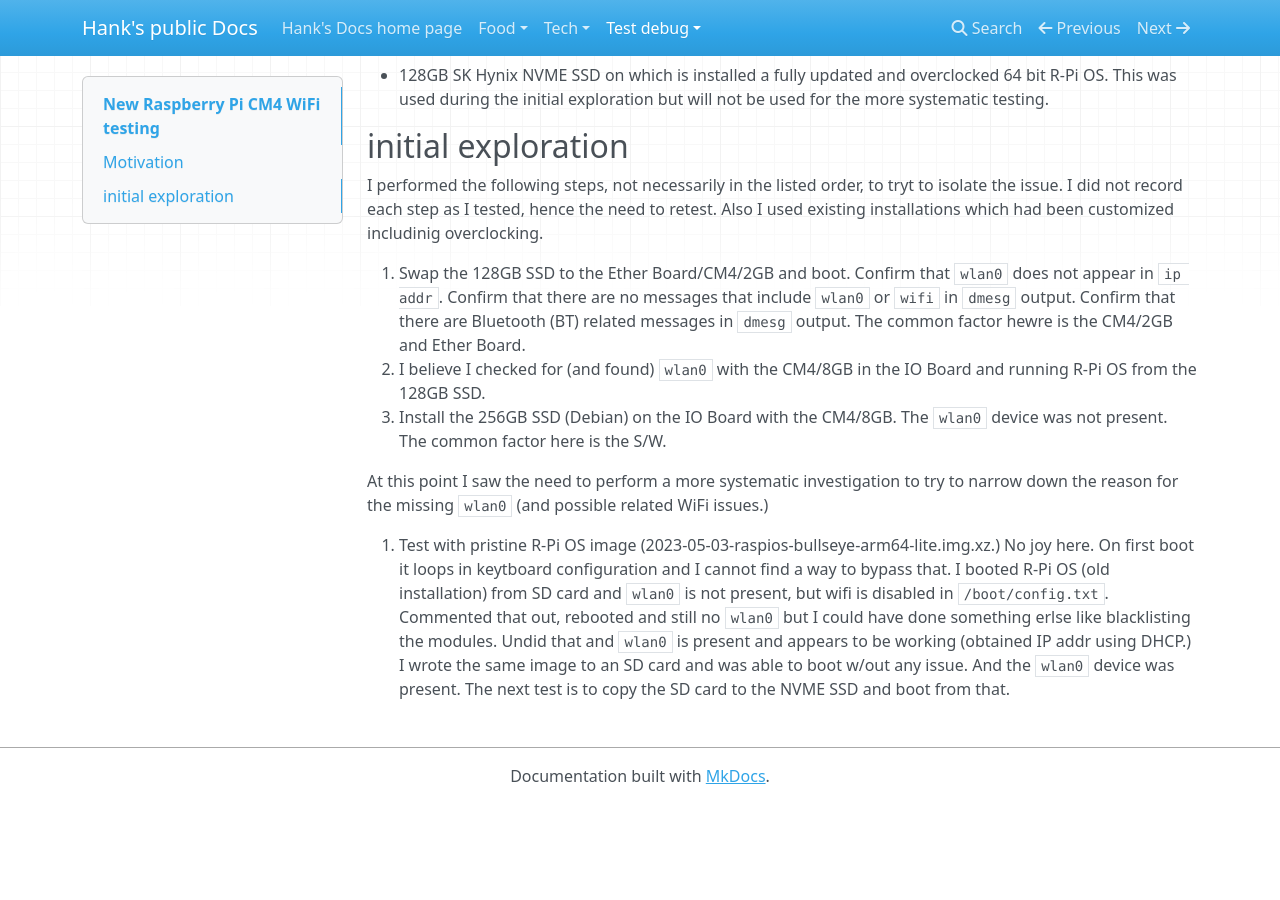
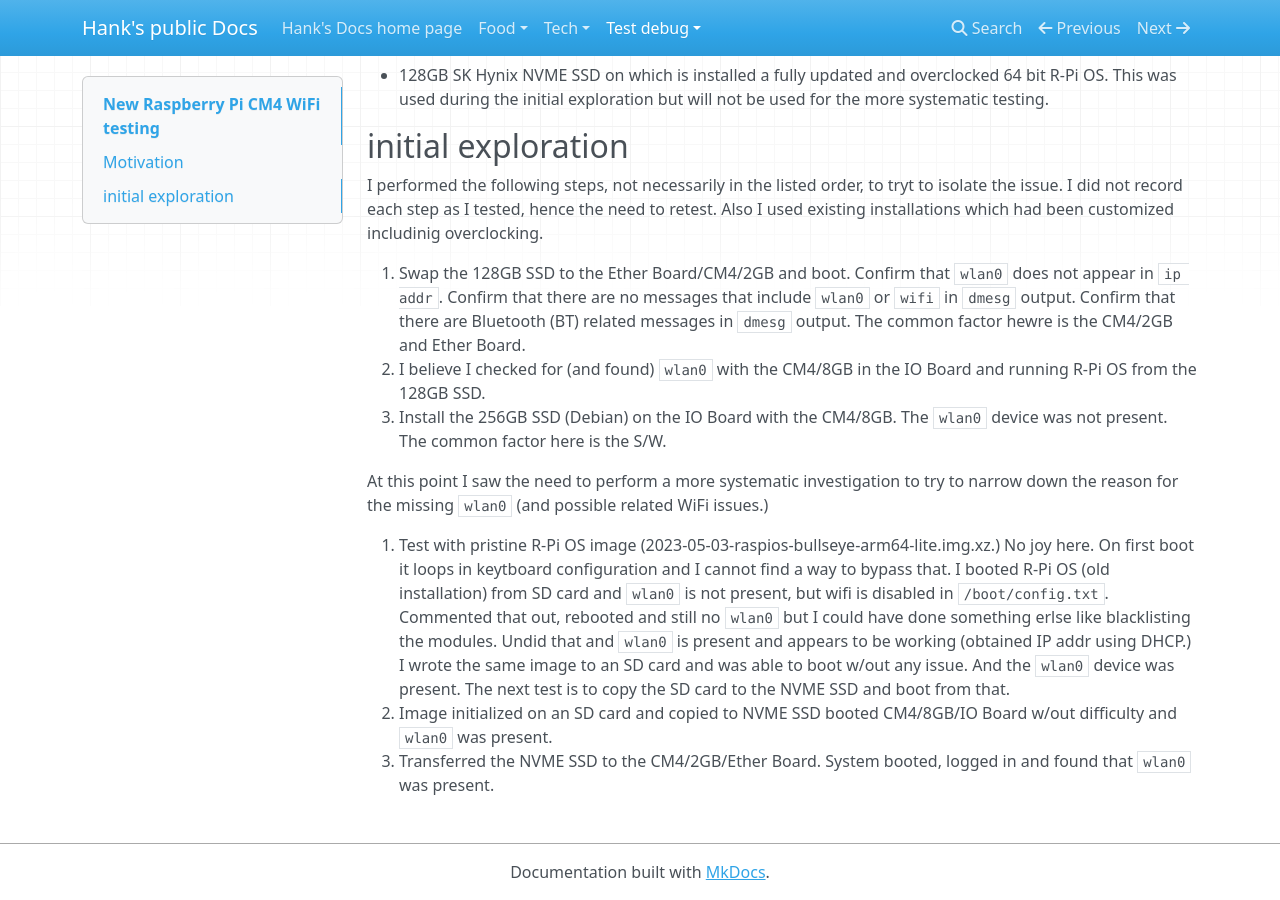
Before and after one commit to HankB/MkDocs-blog, an MkDocs documentation site: the page built from docs/test-debug/Pi-new-CM4-WiFi-debugging.md, in a window 1280 px wide and 900 px high, scrolled down 1102 px. Built offline with MkDocs 1.6.1, drawn with Linux system fonts in a browser that asks for light colours; nearby versions of some CDN libraries; before the commit the page ends 1906 px from its top, so only the background shows below that.

Commit message:
R-Pi OS on CM4/8GB+IO board

```diff
--- a/docs/test-debug/Pi-new-CM4-WiFi-debugging.md
+++ b/docs/test-debug/Pi-new-CM4-WiFi-debugging.md
@@ -38,3 +38,5 @@ I performed the following steps, not necessarily in the listed order, to tryt to
 At this point I saw the need to perform a more systematic investigation to try to narrow down the reason for the missing `wlan0` (and possible related WiFi issues.)
 
 1. Test with pristine R-Pi OS image (2023-05-03-raspios-bullseye-arm64-lite.img.xz.) No joy here. On first boot it loops in keytboard configuration and I cannot find a way to bypass that. I booted R-Pi OS (old installation) from SD card and `wlan0` is not present, but wifi is disabled in `/boot/config.txt`. Commented that out, rebooted and still no `wlan0` but I could have done something erlse like blacklisting the modules. Undid that and `wlan0` is present and appears to be working (obtained IP addr using DHCP.) I wrote the same image to an SD card and was able to boot w/out any issue. And the `wlan0` device was present. The next test is to copy the SD card to the NVME SSD and boot from that.
+1. Image initialized on an SD card and copied to NVME SSD booted CM4/8GB/IO Board w/out difficulty and `wlan0` was present.
+1. Transferred the NVME SSD to the CM4/2GB/Ether Board. System booted, logged in and found that `wlan0` was present.
```
